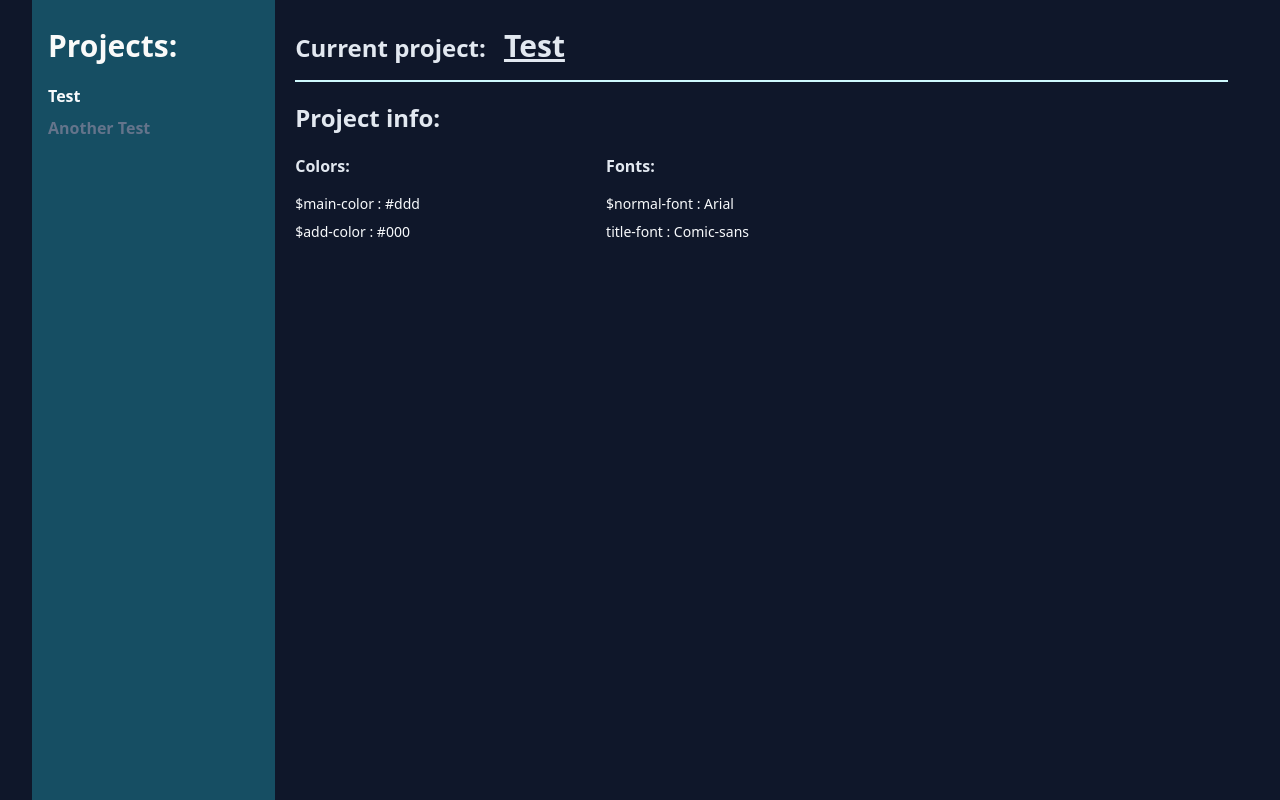
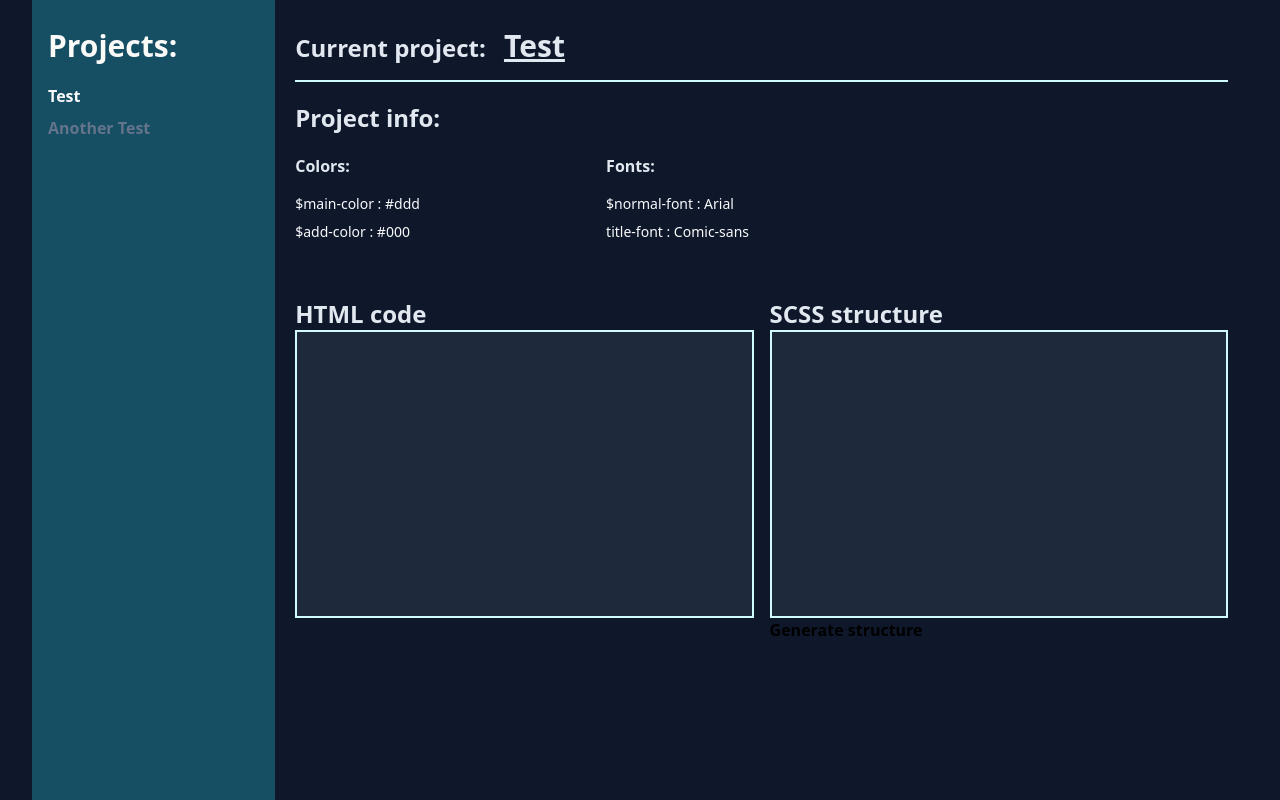
Before and after one commit to juriAndreiczuk/stylesConverter, a Vue app: page / in a window 1280 px wide. Built offline with nearby package versions, Linux system fonts and the light colour scheme.

Commit message:
handleTab function

```diff
--- a/src/App.vue
+++ b/src/App.vue
@@ -1,6 +1,7 @@
 <script setup>
 import ProjectsList from './components/ProjectsList.vue'
 import ProjectInfo from './components/ProjectInfo.vue'
+import SectionStructure from './components/SectionStructure.vue'
 </script>
 
 <template>
@@ -12,6 +13,7 @@ import ProjectInfo from './components/ProjectInfo.vue'
         </div>
         <section class="w-4/5">
           <ProjectInfo />
+          <SectionStructure />
         </section>
       </div>
     </div>
--- /dev/null
+++ b/src/components/SectionStructure.vue
@@ -0,0 +1,35 @@
+<script setup>
+import useHandleTab from './../use/handleTab'
+import { ref } from 'vue'
+
+const { textArea, codeValue, handleTab } = useHandleTab()
+const htmlContainer = ref(document.createElement('div'))
+
+const createHtmlStructure = () => {
+  htmlContainer.value.innerHTML = codeValue.value
+  console.log(htmlContainer.value)
+}
+
+</script>
+
+<template>
+  <div class="px-5 py7">
+    <div class="columns-2">
+      <div>
+        <h2 class="font-bold text-2xl text-slate-200">HTML code</h2>
+        <textarea
+          ref="textArea"
+          @keydown.tab.prevent="handleTab"
+          v-model="codeValue"
+          class="h-72 w-full resize-none py-3 px-5 text-1xl border-2 text-slate-200 bg-slate-800 border-cyan-100 block"
+        >
+        </textarea>
+      </div>
+      <div>
+        <h2 class="font-bold text-2xl text-slate-200">SCSS structure</h2>
+        <code class="block h-72 w-full text-1xl py-3 px-5 border-2 text-slate-200 bg-slate-800 border-cyan-100"></code>
+        <button @click="createHtmlStructure()">Generate structure</button>
+      </div>
+    </div>
+  </div>
+</template>
--- /dev/null
+++ b/src/use/handleTab.js
@@ -0,0 +1,23 @@
+import { ref, nextTick } from 'vue'
+
+const useHandleTab = () => {
+  const textArea = ref(null)
+  const codeValue = ref('')
+
+  const handleTab = async () => {
+    const start = textArea.value.selectionStart
+    const end = textArea.value.selectionEnd
+    const spacesAmount = 4
+    codeValue.value = `${codeValue.value.substring(0, start)}${' '.repeat(spacesAmount)}${codeValue.value.substring(end)}`
+
+    await nextTick()
+    textArea.value.selectionStart = start + spacesAmount
+    textArea.value.selectionEnd = start + spacesAmount
+  }
+
+  return {
+    textArea, codeValue, handleTab
+  }
+}
+
+export default useHandleTab
```
